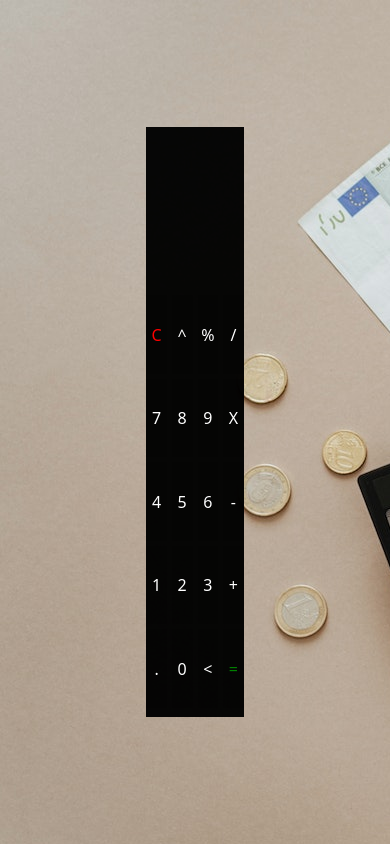
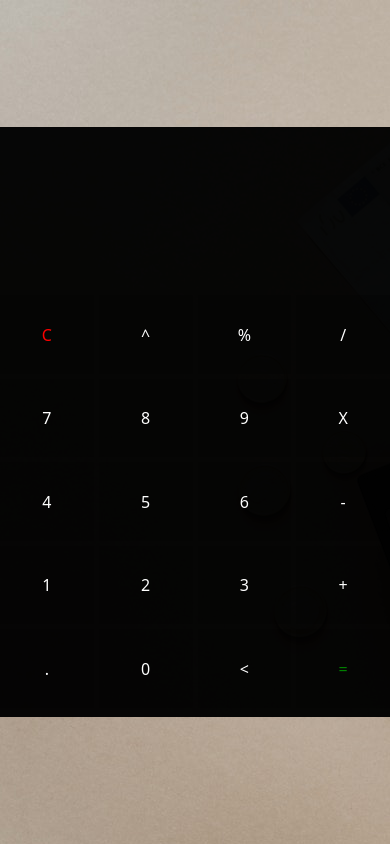
Before and after one commit to Armyluck111/Calculator, a plain HTML site: page index.html in a window 390 px wide. Drawn offline with Linux system fonts and the light colour scheme.

Commit message:
Update index.html

```diff
--- a/index.html
+++ b/index.html
@@ -9,7 +9,7 @@
     <link rel="icon" href="assets/photos/fav.png">
   </head>
   <body>
-    <div class="cont col-3">
+    <div class="cont col-12 col-md-10 col-lg-3">
       <div class="col-12 screen">
 
       </div>
```
